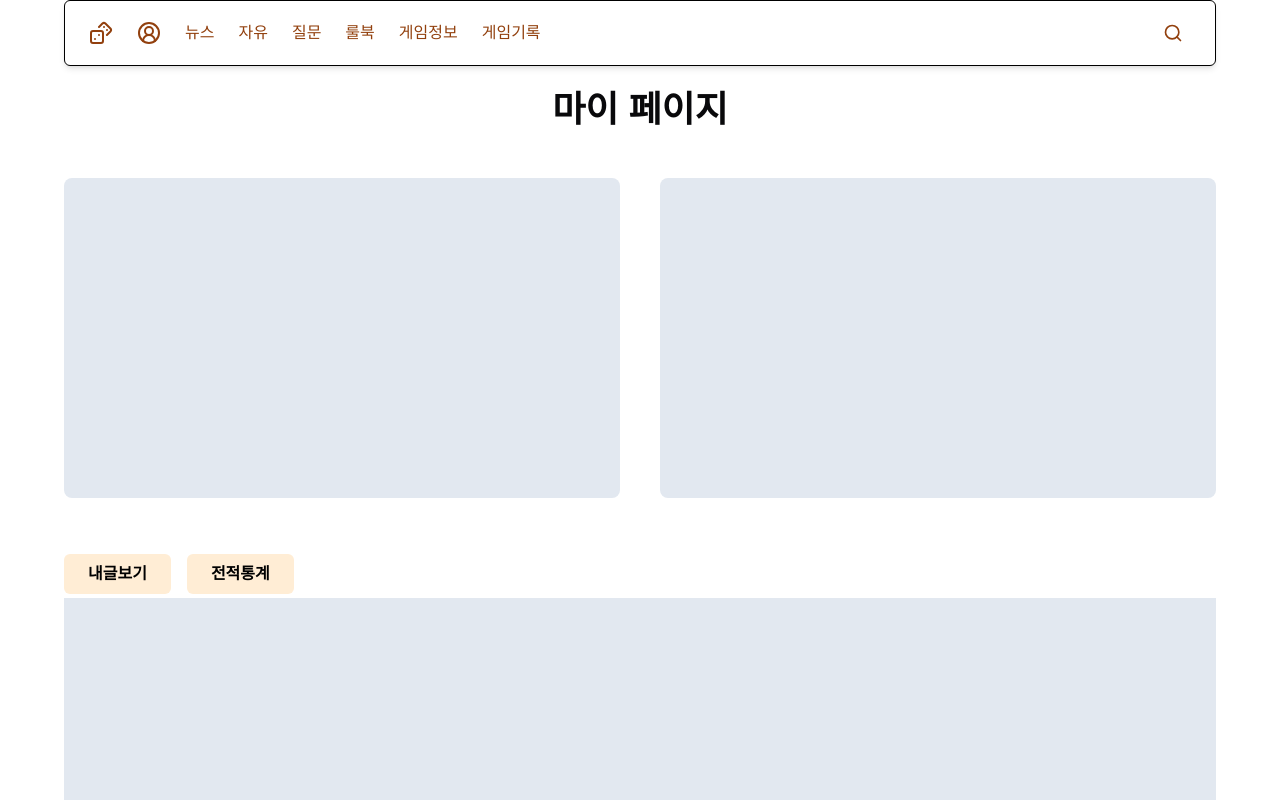
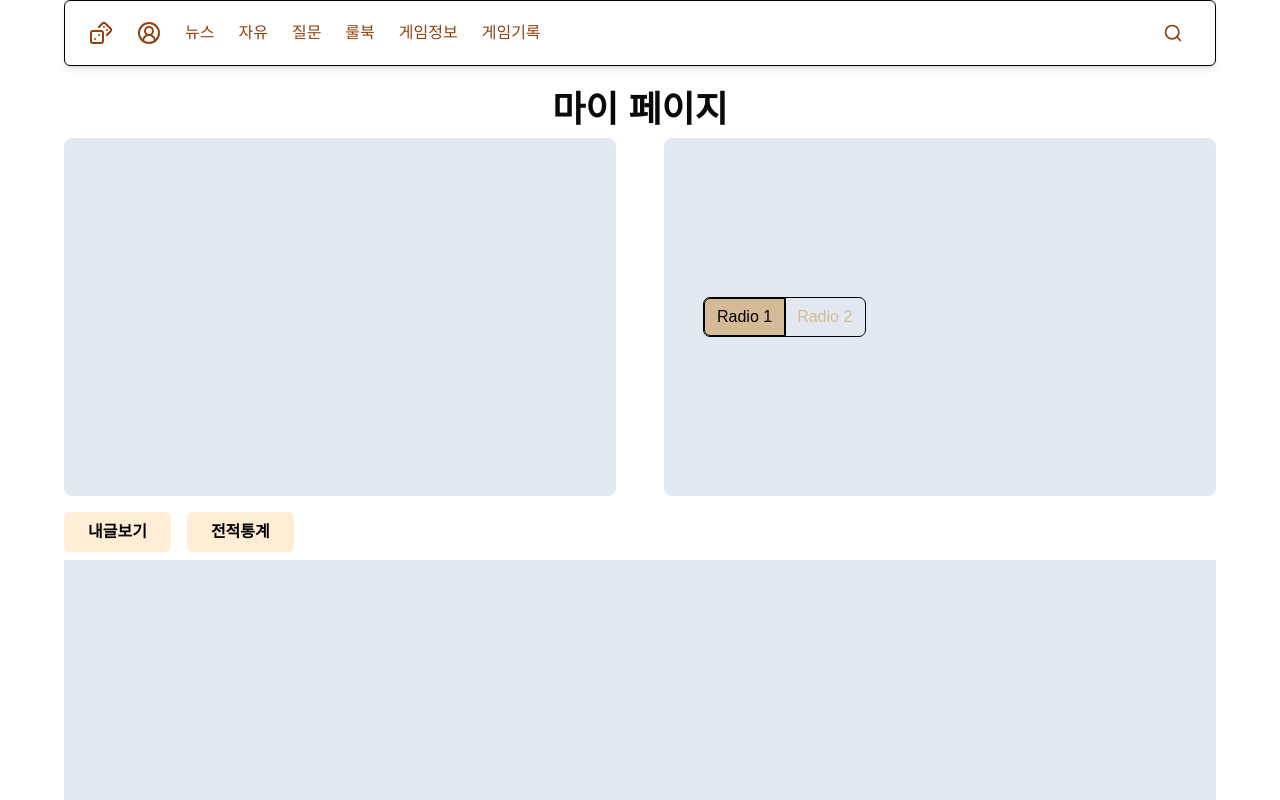
Before and after one commit to kinghama82/ebs-front, a Next.js app: page /mypage in a window 1280 px wide. Shown: the top 800 px of the page. Built offline with nearby package versions, Linux system fonts and the light colour scheme; a web font is replaced by a local one.

Commit message:
마이페이지 수정

```diff
--- a/src/app/mypage/page.js
+++ b/src/app/mypage/page.js
@@ -1,29 +1,86 @@
+"use client";
+
 import BasicMenu from "@/components/menus/BasicMenu";
+import React, { useState } from 'react';
 
 const myPage = () => {
+    const buttonStyle = { backgroundColor: '#d5ba98' };
+    const [selectedRadio, setSelectedRadio] = useState('btnradio1');
+    const handleRadioChange = (event) => {
+        setSelectedRadio(event.target.id);
+      };
     return (
+
 
     <div>
         <BasicMenu></BasicMenu>
         <div className="w-full max-w-6xl mx-auto"> {/* 부모 div에 공백 및 최대 너비 설정 */}
                 <h1 className="mt-4 text-4xl font-bold text-center">마이 페이지</h1>
 
-                <div className="bg-white my-5 w-full flex flex-col md:flex-row md:space-x-10 justify-between">
+                <div className="bg-white my-2 w-full flex flex-col md:flex-row md:space-x-12 justify-between">
                     {/* main과 aside의 너비를 BasicMenu의 너비(max-w-5xl)로 맞춤 */}
-                    <main className="bg-slate-200 w-full px-10 py-40 rounded-lg"></main>
+                    <main className="bg-slate-200 w-full px-10 py-40 rounded-lg">
+
+                    </main>
+
 
                     {/* main과 동일한 너비로 설정 */}
-                    <aside className="bg-slate-200 w-full px-10 py-40 rounded-lg"></aside>
+                    <aside className="bg-slate-200 w-full px-10 py-40 rounded-lg">
+
+                    <div className="btn-group" role="group" aria-label="Basic radio toggle button group">
+      <input
+        type="radio"
+        className="btn-check"
+        name="btnradio"
+        id="btnradio1"
+        autoComplete="off"
+        checked={selectedRadio === 'btnradio1'} // 선택된 버튼에 맞게 체크
+        onChange={handleRadioChange} // 라디오 버튼 클릭 시 상태 업데이트
+      />
+      <label
+        className="btn"
+        style={{
+          backgroundColor: selectedRadio === 'btnradio1' ? '#d5ba98' : 'transparent', // 선택되었을 때 배경색 설정
+          color: selectedRadio === 'btnradio1' ? 'black' : '#d5ba98', // 텍스트 색상 설정 (선택되면 검정, 아니면 배경색과 동일)
+          outline: '1px solid black', // outline을 유지
+        }}
+        htmlFor="btnradio1" // for를 htmlFor로 변경
+      >
+        Radio 1
+      </label>
+
+      <input
+        type="radio"
+        className="btn-check"
+        name="btnradio"
+        id="btnradio2"
+        autoComplete="off"
+        checked={selectedRadio === 'btnradio2'} // 선택된 버튼에 맞게 체크
+        onChange={handleRadioChange} // 라디오 버튼 클릭 시 상태 업데이트
+      />
+      <label
+        className="btn"
+        style={{
+          backgroundColor: selectedRadio === 'btnradio2' ? '#d5ba98' : 'transparent', // 선택되었을 때 배경색 설정
+          color: selectedRadio === 'btnradio2' ? 'black' : '#d5ba98', // 텍스트 색상 설정 (선택되면 검정, 아니면 배경색과 동일)
+          outline: '1px solid black', // outline을 유지
+        }}
+        htmlFor="btnradio2" // for를 htmlFor로 변경
+      >
+        Radio 2
+      </label>
+    </div>
+                    </aside>
             </div>
 
                 {/* main과 aside 사이에 버튼을 추가 */}
-                <div className="flex justify-start space-x-4 my-1">
+                <div className="flex justify-start space-x-4 my-2">
                     <button className="bg-orange-100 text-black font-bold px-4 py-2 rounded-md mt-2 ">내글보기</button>
                     <button className="bg-orange-100 text-black font-bold px-4 py-2 rounded-md mt-2 ">전적통계</button>
                 </div>
 
 
-            <div className="bg-slate-200 w-full h-[160px] md:h-[320px]"></div>
+            <div className="bg-slate-200 w-full h-[160px] md:h-[400px]"></div>
 
          </div>
     </div>
```
